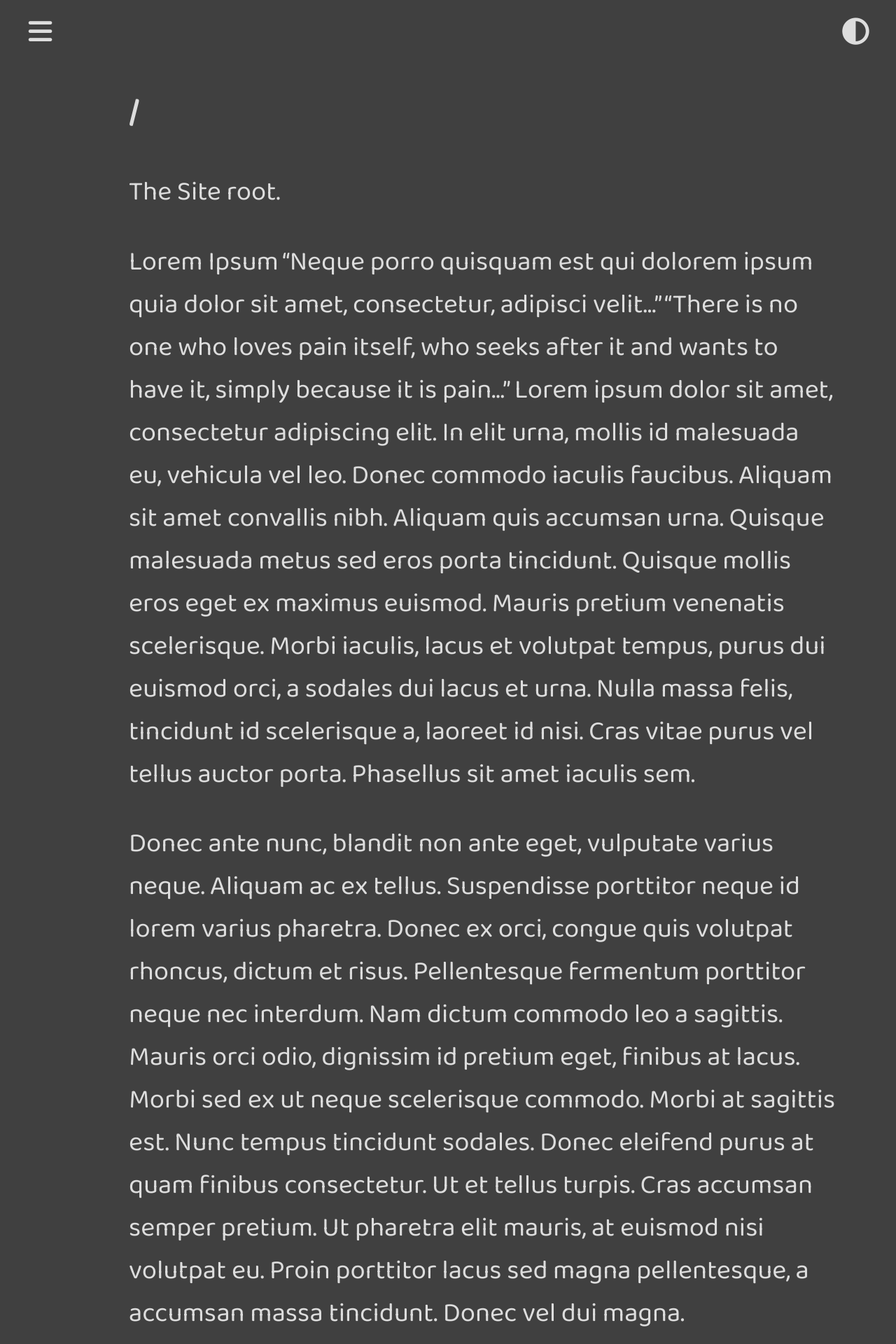
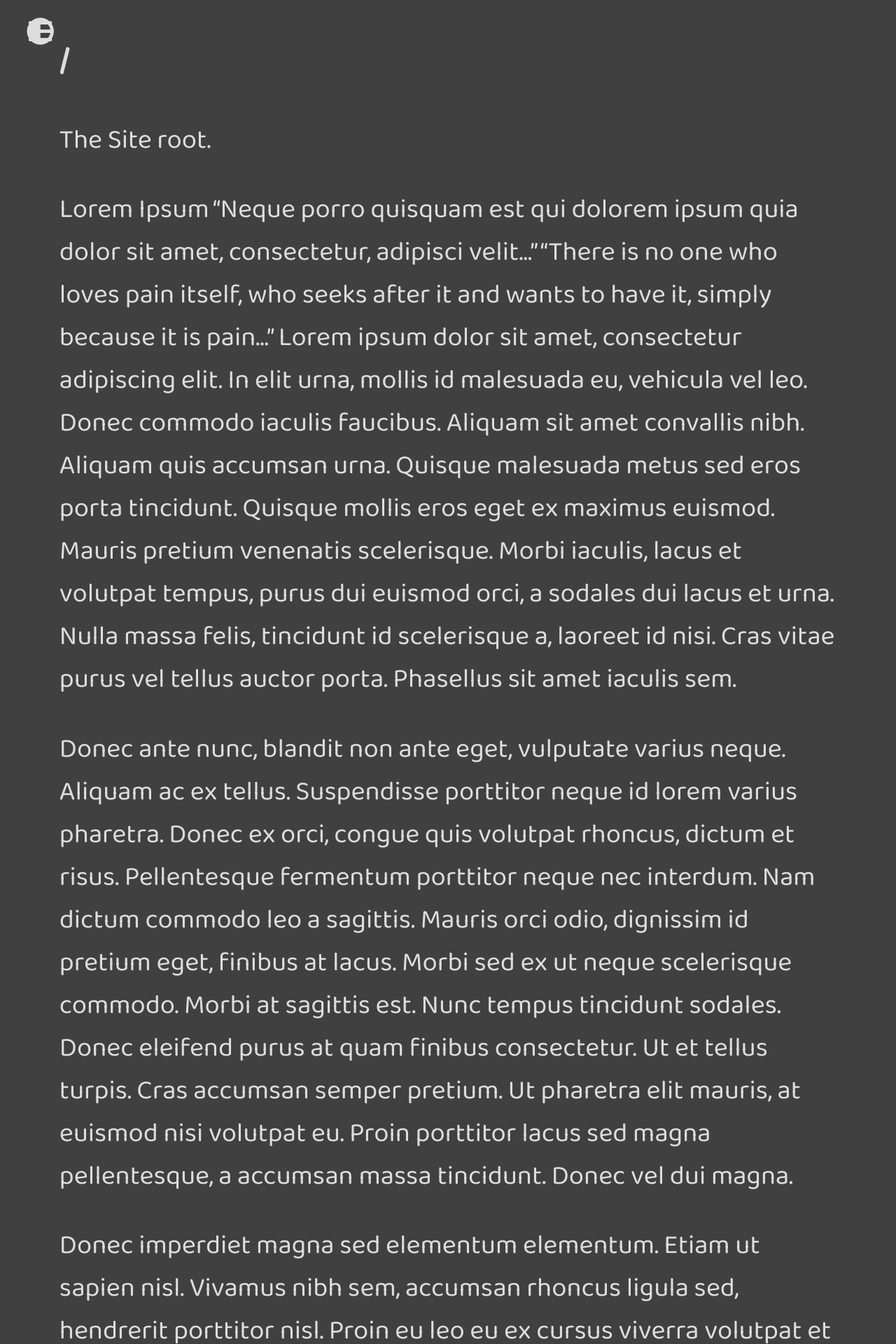
Before and after one commit to brettjrea/brettjrea.github.io-old, a Jekyll site: the page built from index.md, in a window 1280 px wide. Shown: the top 1920 px of the page at 70% size. Built offline with Jekyll 4.4.1, drawn with Linux system fonts in a browser that asks for light colours; nearby versions of some CDN libraries; comment, search, counter and statistics services are not loaded.

Commit message:
Update styles.scss

```diff
--- a/assets/css/styles.scss
+++ b/assets/css/styles.scss
@@ -56,9 +56,11 @@
 }
 .item1 {
   grid-row: 1;
+  position:fixed;
 }
 .item2 {
   grid-row: 1;
+  Position: fixed;
 }
 .item3 {
   grid-row: 2;
```
